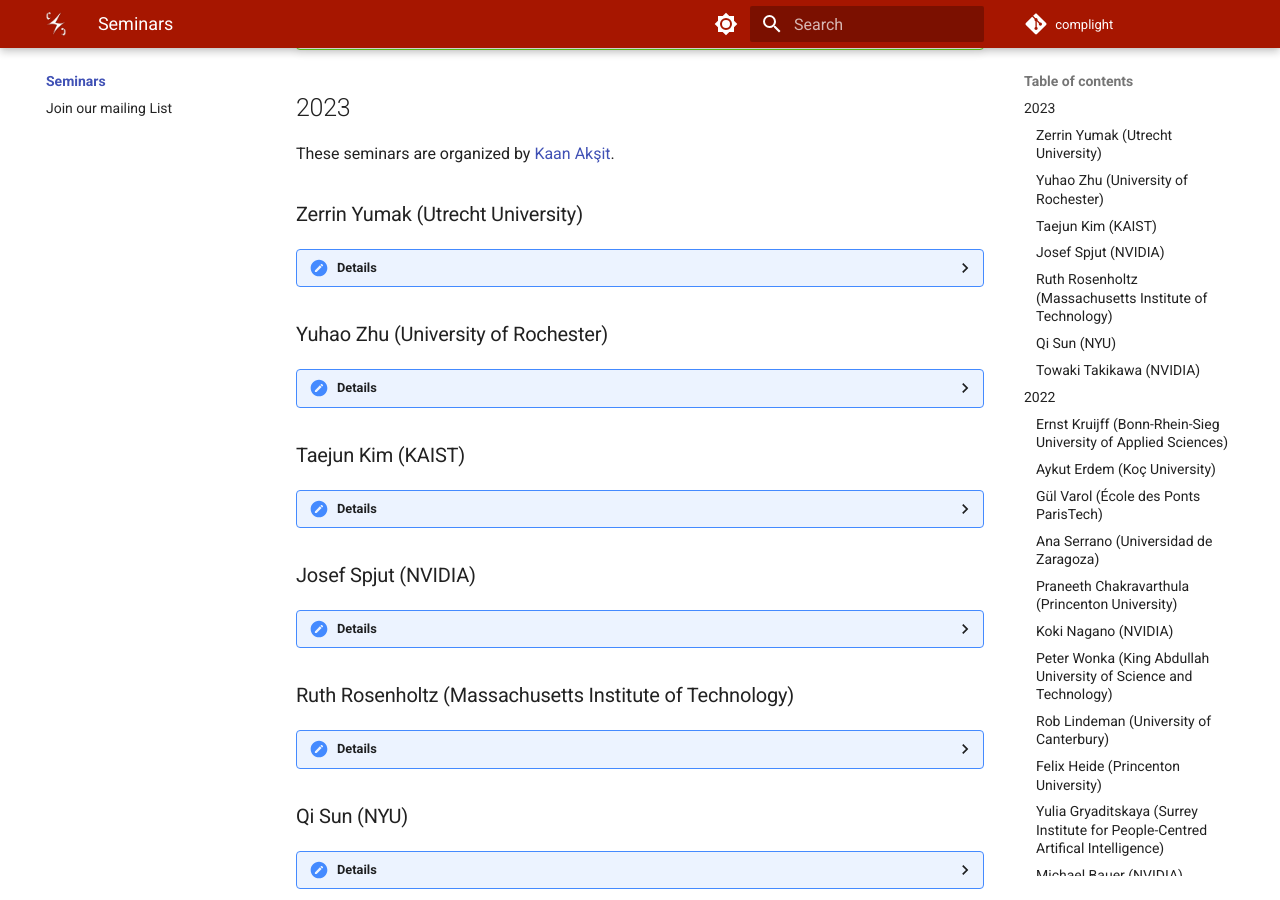
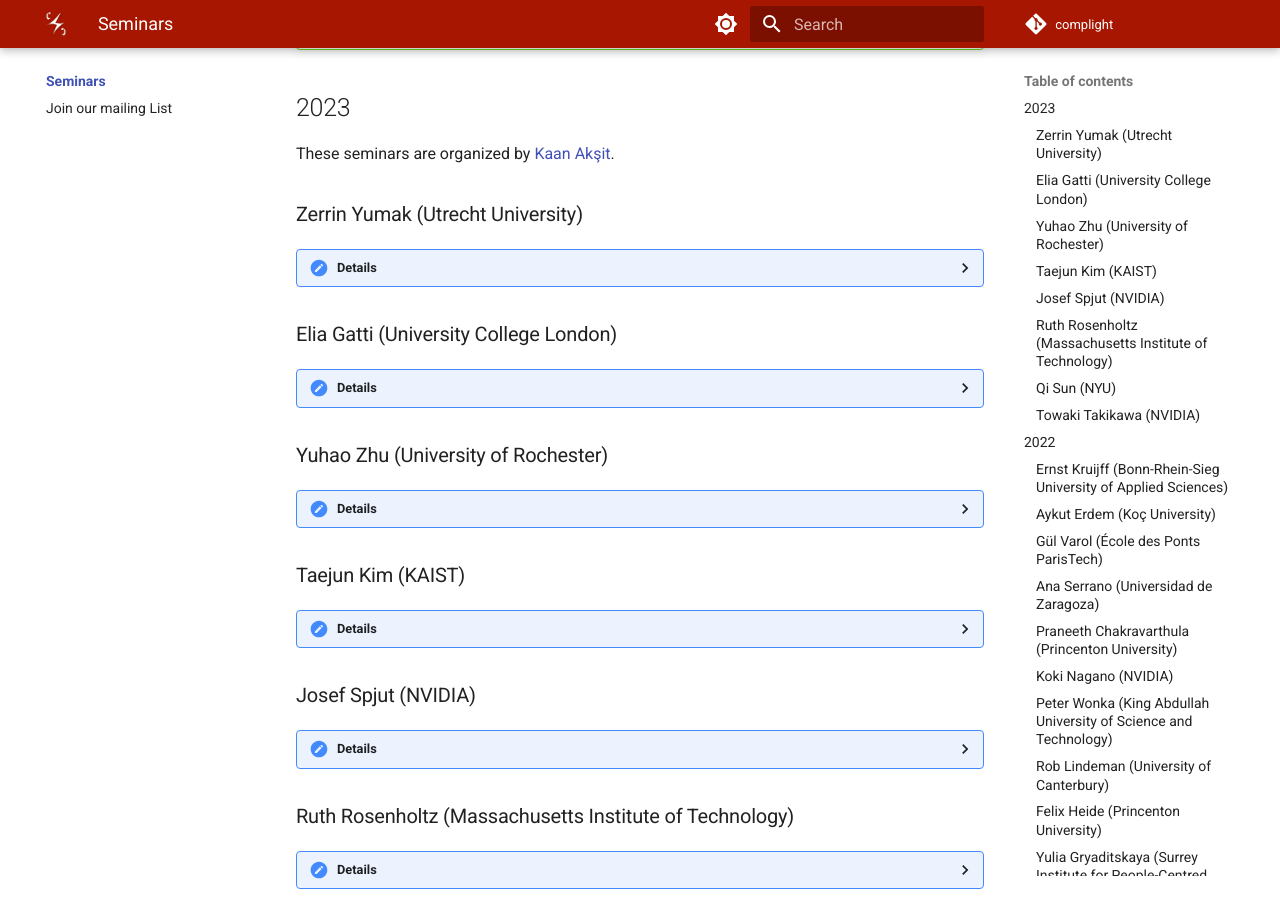
Before and after one commit to complight/complight.github.io, an MkDocs documentation site: the page built from docs/seminars/index.md, in a window 1280 px wide and 900 px high, scrolled down 425 px. Built offline with MkDocs 1.6.1 and Material for MkDocs 9.7.7, drawn with Linux system fonts in a browser that asks for light colours; part of the change alters nothing that is shown.

Commit message:
Updating seminars page.

```diff
--- a/docs/seminars/index.md
+++ b/docs/seminars/index.md
@@ -17,12 +17,23 @@ These seminars are organized by [Kaan Akşit](https://kaanaksit.com).
     **Date:**
     12th April 2023
 
-    **Presenter:** Zerrin Yumak, Utrecht University
+    **Presenter:** [Zerrin Yumak](https://www.zerrinyumak.com/), Assistant Professor at Utrecht University
 
     **Title:** AI-driven Virtual Humans with Non-verbal Communication Skills
 
     **Watch:** [Recording (Password protected)](https://liveuclac-my.sharepoint.com/:v:/g/personal/ucackak_ucl_ac_uk/ESkvk_XoW3REmYhaiF-W338BzRBAct16ihurRQtNh-8o4w?e=YbSwIa)
 
+
+### Elia Gatti (University College London)
+??? Details
+    **Date:**
+    5th April 2023
+
+    **Presenter:** [Elia Gatti](https://scholar.google.it/citations?user=t3l5yRoAAAAJ&hl=en), Assistant Professor at University College London
+
+    **Title:** AI-driven Virtual Humans with Non-verbal Communication Skills
+
+    **Watch:** [Recording (Password protected)](https://liveuclac-my.sharepoint.com/:v:/g/personal/ucackak_ucl_ac_uk/ETwBtQxoEf9HgdcnSISyJrQBpi_FIeU7425i3tXKm7dYLw?e=fqzbqp)
 
 
 ### Yuhao Zhu (University of Rochester)
@@ -30,7 +41,7 @@ These seminars are organized by [Kaan Akşit](https://kaanaksit.com).
     **Date:**
     29th March 2023
 
-    **Presenter:** Yuhao Zhu, University of Rochester
+    **Presenter:** [Yuhao Zhu](https://yuhaozhu.com/), University of Rochester
 
     **Title:** Rethinking Imaging-Computing Interface
 
@@ -42,7 +53,7 @@ These seminars are organized by [Kaan Akşit](https://kaanaksit.com).
     **Date:**
     22nd March 2023
 
-    **Presenter:** Taejun Kim, PhD Student at KAIST
+    **Presenter:** [Taejun Kim](https://taejun13.github.io/), PhD Student at KAIST
 
     **Title:** Interface Control with Eye Movement
 
@@ -54,7 +65,7 @@ These seminars are organized by [Kaan Akşit](https://kaanaksit.com).
     **Date:**
     15th March 2023
 
-    **Presenter:** Josef Spjut, Senior Research Scientist at NVIDIA
+    **Presenter:** [Josef Spjut](http://josef.spjut.me/), Senior Research Scientist at NVIDIA
 
     **Title:** Esports Rendering and Display: Psychophysical Experimentation
 
@@ -67,7 +78,7 @@ These seminars are organized by [Kaan Akşit](https://kaanaksit.com).
     **Date:**
     1st March 2023
 
-    **Presenter:** Ruth Rosenholtz, Massachusetts Institute of Technology
+    **Presenter:** [Ruth Rosenholtz](http://persci.mit.edu/people/rosenholtz), Principal Research Scientist at Massachusetts Institute of Technology
 
     **Title:** Human vision at a glance
 
@@ -79,7 +90,7 @@ These seminars are organized by [Kaan Akşit](https://kaanaksit.com).
     **Date:**
     21st February 2023
 
-    **Presenter:** Qi Sun, Assistant Professor at NYU
+    **Presenter:** [Qi Sun](http://qisun.me/), Assistant Professor at NYU
 
     **Title:** Co-Optimizing Human-System Performance in VR/AR
 
@@ -91,7 +102,7 @@ These seminars are organized by [Kaan Akşit](https://kaanaksit.com).
     **Date:**
     8th February 2023
 
-    **Presenter:** Towaki Takikawa, Research Scientist at NVIDIA
+    **Presenter:** [Towaki Takikawa](https://tovacinni.github.io/), Research Scientist at NVIDIA
 
     **Title:** Towards Volumetric Multimedia Compression and Transport with Neural Fields
 
```
